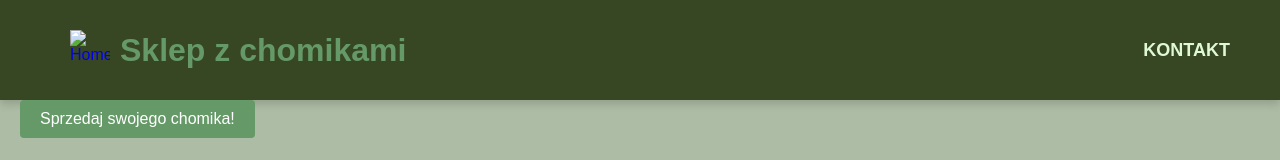
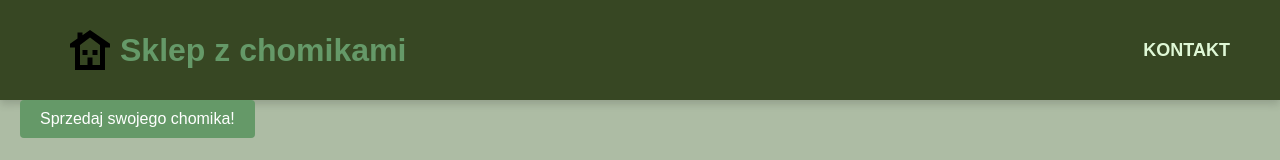
Before and after one commit to bana-milo/TIN-Projekt, a plain HTML site: page sklep.html in a window 1280 px wide. Shown: the top 160 px of the page. Drawn offline with Linux system fonts and the light colour scheme.

Commit message:
Update sklep.html

```diff
--- a/sklep.html
+++ b/sklep.html
@@ -11,7 +11,7 @@
         <div id="header">
             <div id="logo">
                 <a href="index.html" title="Strona główna">
-                    <img src="img/home.svg" alt="Home" id="home">
+                    <img src="home.svg" alt="Home" id="home">
                     <h1>Sklep z chomikami</h1>
                 </a>
             </div>
```
